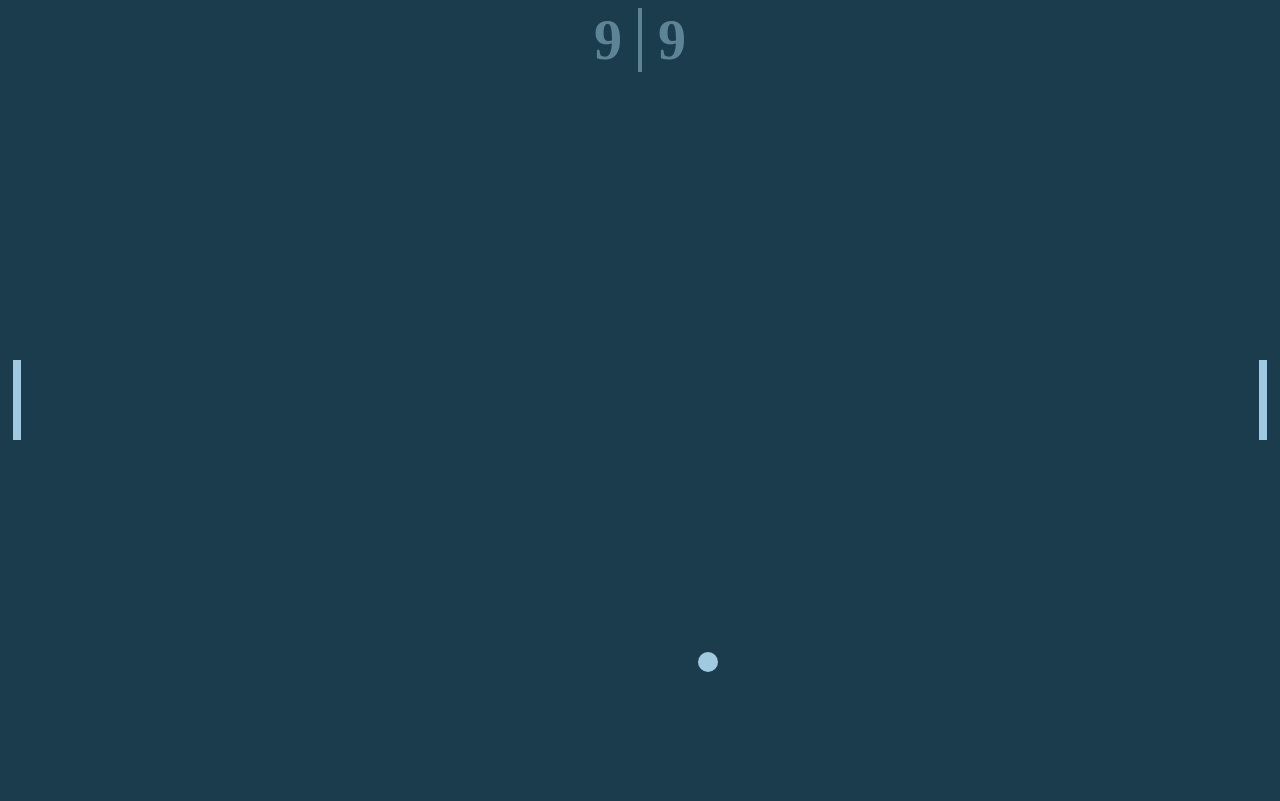
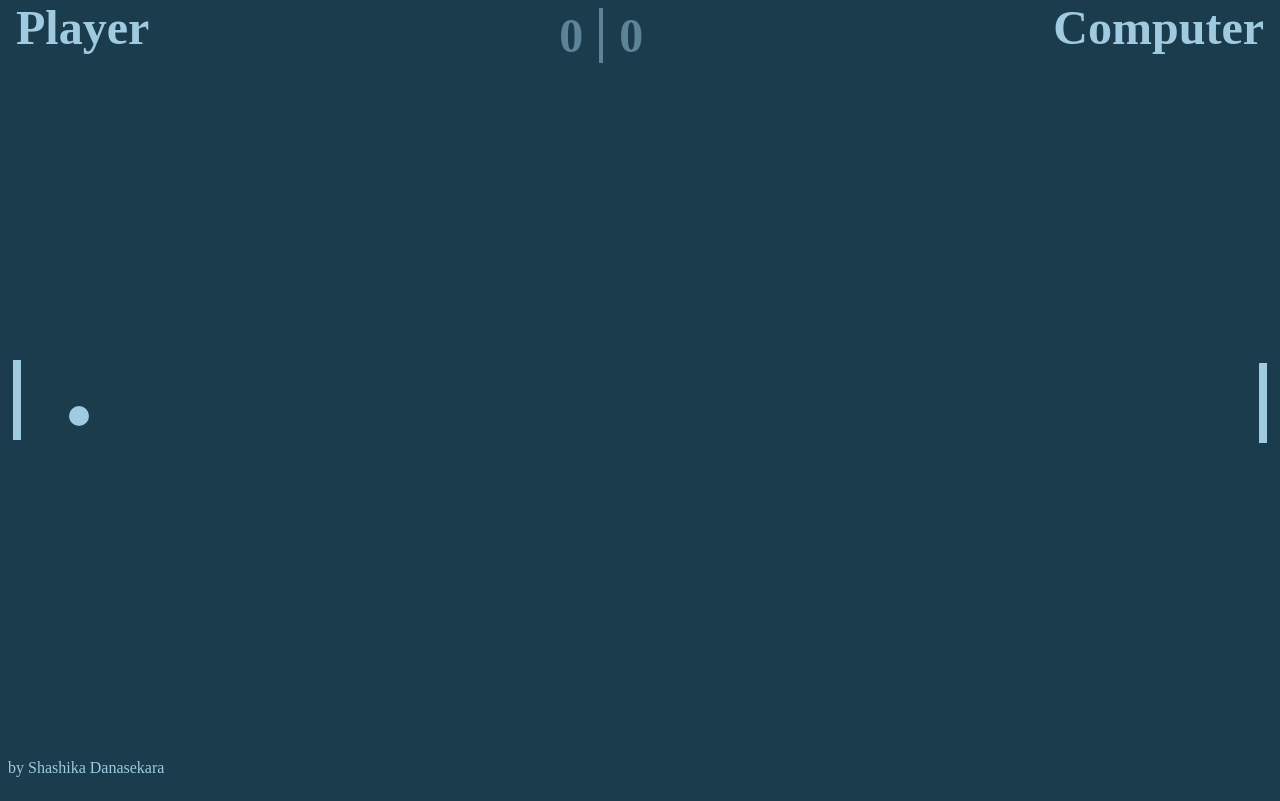
Before and after one commit to ShashikaDanasekara/Pong-Clone-Js, a plain HTML site: page index.html in a window 1280 px wide. Drawn offline with Linux system fonts and the light colour scheme.

Commit message:
complete game

```diff
--- /dev/null
+++ b/Paddle.js
@@ -0,0 +1,29 @@
+
+const SPEED = 0.02;
+
+export default class Paddle{
+    constructor(paddleElement){
+        this.paddleElement = paddleElement;
+        this.reset();
+    }
+
+    get position(){
+        return parseFloat(getComputedStyle(this.paddleElement).getPropertyValue("--position"));
+    }
+    set position(value){
+        this.paddleElement.style.setProperty("--position",value);
+    }
+
+    reset(){
+        this.position = 50;
+    }
+
+    rect(){
+        return this.paddleElement.getBoundingClientRect()
+    }
+
+    update(delta ,ballHeight){
+        //console.log(ballHeight);
+        this.position += SPEED * delta * (ballHeight - this.position);
+    }
+}
--- a/ball.js
+++ b/ball.js
@@ -1,5 +1,5 @@
 const INITIAL_VELOCIRY = 0.025;
-const VELOCITY_INCRIMENT = 0.000000000001;
+const VELOCITY_INCRIMENT = 0.000005;
 
 export default class Ball{
     constructor(ballElement){
@@ -30,30 +30,42 @@ export default class Ball{
         this.y=50;
         this.direction= { x:0.75, y:0.5}
         while(Math.abs(this.direction.x) <= 0.2 || Math.abs(this.direction.x) >= 0.9){
-            const heading = randomNumberBetween(0, 2 * Math.PI);
+            let heading = randomNumberBetween(0, 2 * Math.PI);
+            console.log("heading is : "+heading);
             this.direction= { x: Math.cos(heading), y:Math.sin(heading)}
         }
         this.velocity = INITIAL_VELOCIRY;
     }
 
-    // x 2-98
-    // y 7-96
-    update(delta){
+    update(delta ,paddleRects){
         this.x += this.direction.x * this.velocity * delta;
         this.y += this.direction.y * this.velocity * delta;
         this.velocity += VELOCITY_INCRIMENT * delta;
         const rect = this.rect()
 
-        if(rect.bottom >= window.innerHeight || rect.top <= 0){
+        if(paddleRects.some(r => isCollision(r,rect))){
             this.direction.y *= -1;
         }
 
-        if(rect.right >= window.innerWidth || rect.left <= 0){
+        if (rect.bottom >= window.innerHeight || rect.top <= 0) {
+            this.direction.y *= -1
+        }
+
+          if (paddleRects.some(r => isCollision(r, rect))) {
             this.direction.x *= -1;
+            this.direction.y *= -1;
         }
     }
 }
 
-function randomNumberBetween( min ,max){
-    return Math.random() * (max-min) * min;
+function isCollision(rect1 ,rect2){
+    return (rect1.left <= rect2.right
+        && rect1.right >= rect2.left
+        && rect1.top <= rect2.bottom
+        && rect1.bottom >= rect2.top
+    )
 }
+
+function randomNumberBetween(min ,max){
+    return Math.random() * (max-min) + min;
+}
--- a/index.html
+++ b/index.html
@@ -9,13 +9,14 @@
 </head>
 <body>
     <div class="score">
-        <div id="player-score">9</div>
-        <div id="computer-score">9</div>
+        Player <div id="player-score">0</div>
+        <div id="computer-score">0</div> Computer
     </div>
     <div class="ball" id="ball"></div>
     <div class="paddle left" id="player-paddle"></div>
     <div class="paddle right" id="computer-paddle"></div>
 
+    <footer><p>by Shashika Danasekara</p></footer>
     <script type="module" src="script.js"></script>
 </body>
 </html>
--- a/script.js
+++ b/script.js
@@ -1,18 +1,52 @@
 import Ball from './ball.js';
+import Paddle from './Paddle.js'
 
 const ball = new Ball(document.getElementById('ball'));
+const playerPaddle = new Paddle(document.getElementById('player-paddle'));
+const computerPaddle = new Paddle(document.getElementById('computer-paddle'));
+
+const playerScoreElement = document.getElementById('player-score');
+const computerScoreElement = document.getElementById('computer-score');
 
 let lastTime
 function update(time){
 
     if(lastTime != null){
         const delta = time - lastTime;
-        ball.update(delta);
+        ball.update(delta, [playerPaddle.rect(),computerPaddle.rect()]);
+        computerPaddle.update(delta, ball.y);
+
+        if(isLose()){
+            //alert('you lost')
+            console.log('you lost!')
+            handleLose();
+        }
     }
 
     lastTime = time;
-    console.log(time);
     window.requestAnimationFrame(update);
 }
+
+function handleLose(){
+    const rect = ball.rect();
+    if(rect.right >= window.innerWidth){
+        playerScoreElement.textContent = parseInt(playerScoreElement.textContent)+1;
+    }else{
+        computerScoreElement.textContent = parseInt(computerScoreElement.textContent)+1;
+    }
+
+    ball.reset();
+    computerPaddle.reset();
+}
+
+function isLose(){
+    const rect = ball.rect();
+    return rect.right >= window.innerWidth || rect.left <= 0 ;
+}
+
+document.addEventListener('mousemove', e => {
+    playerPaddle.position = (e.y / window.innerHeight) * 100
+})
+
 // requestAnimationFrame is better than setInterval here
 window.requestAnimationFrame(update);
--- a/style.css
+++ b/style.css
@@ -1,5 +1,7 @@
 *,*::before,*::after{
     box-sizing: border-box;
+    cursor:none;
+
 }
 :root{
     --hue:200;
@@ -13,11 +15,11 @@ body{
     overflow: hidden;
 }
 .paddle{
-    --padposition: 50;
+    --position: 50;
 
     position:absolute;
     background-color:var(--foreground-color);
-    top: calc(var(--padposition) * 1vh);
+    top: calc(var(--position) * 1vh);
     transform: translateY(-50%);
     width: 1vh;
     height: 10vh;
@@ -42,10 +44,11 @@ body{
     border-radius:50%;
 }
 .score{
+    padding: 0 2vh;
     display: flex;
     justify-content: center;
     font-weight: bold;
-    font-size:7vh;
+    font-size:6vh;
     color:var(--foreground-color);
 }
 .score > *{
@@ -59,3 +62,8 @@ body{
     text-align:right;
     border-right: 0.5vh solid var(--foreground-color);
 }
+p{
+    padding: 1vh;
+    margin-top: 85vh;
+    color:var(--foreground-color);
+}
```
